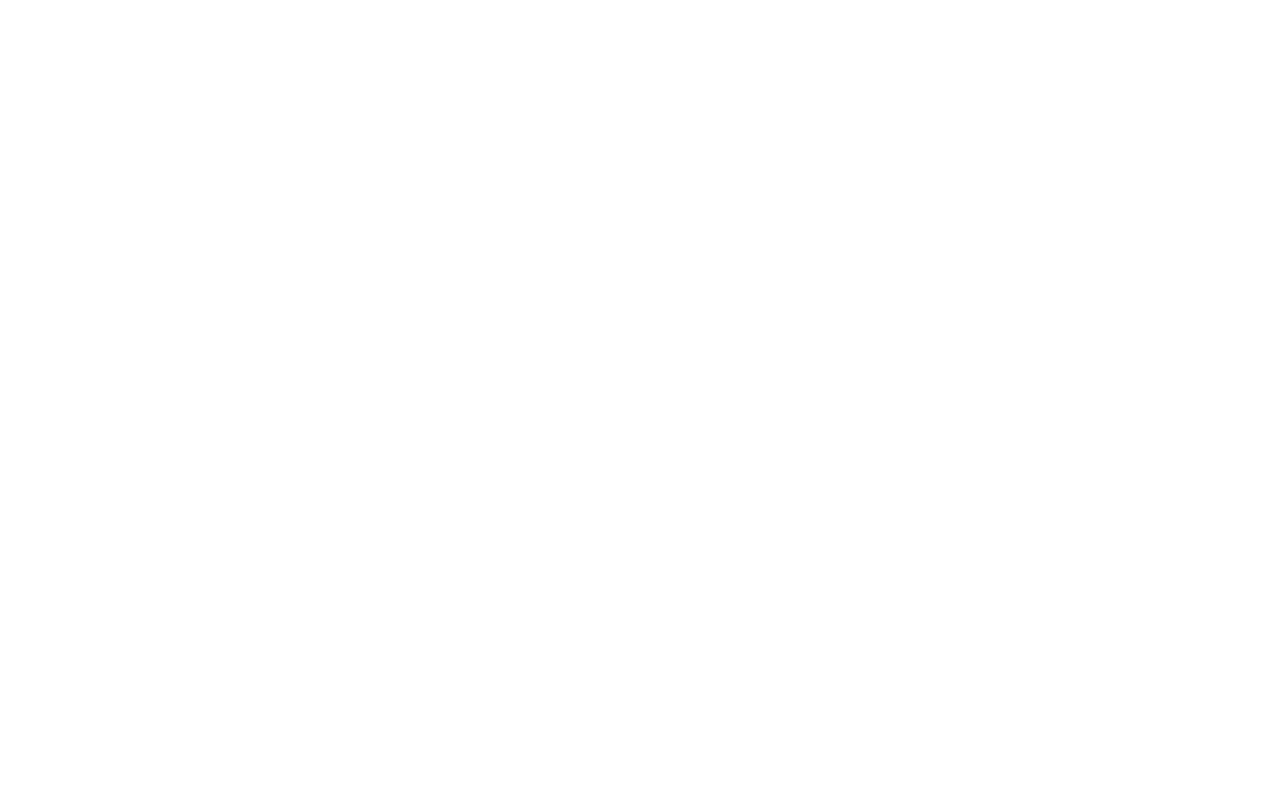
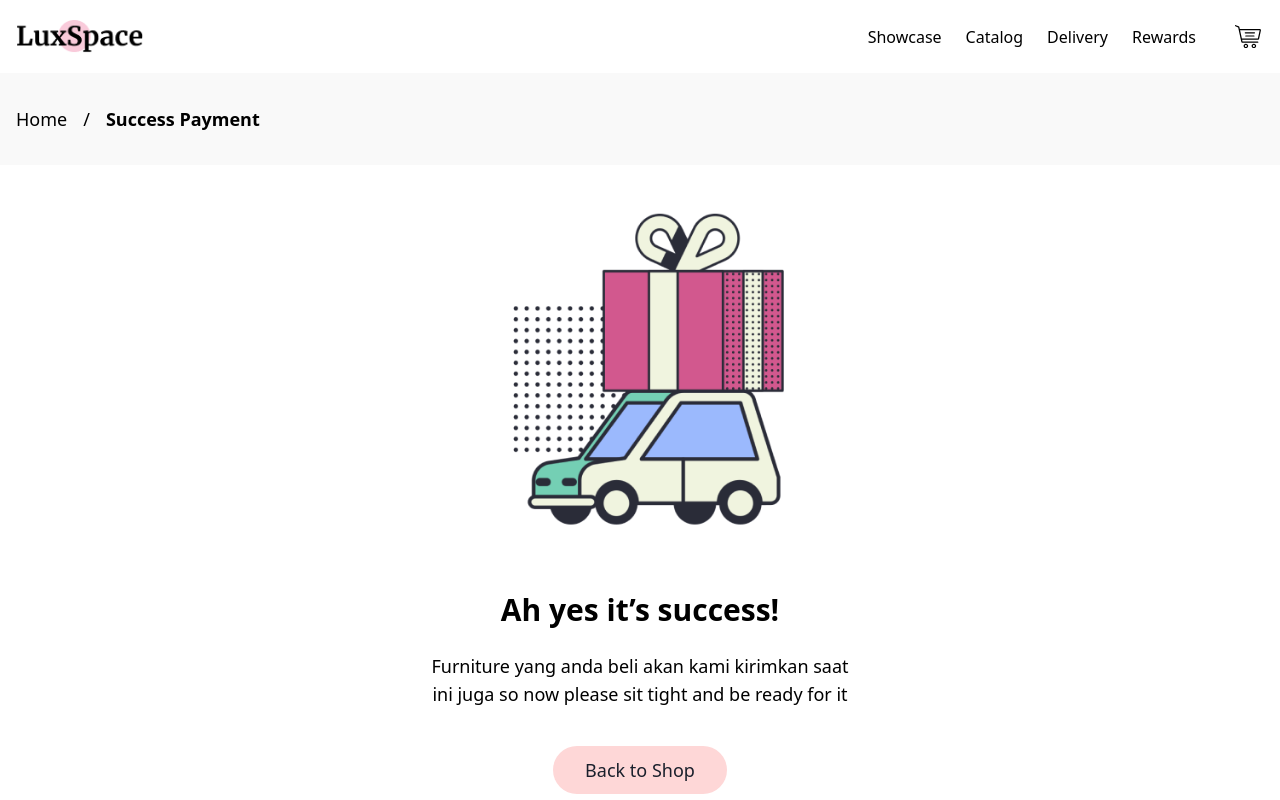
Before and after one commit to Almiramahsa/Luxspace, a React (Create React App) app in the folder luxspace-react/: page /success-payment in a window 1280 px wide. Before the commit this address had no page. Shown: the top 800 px of the page. Built offline with nearby package versions, Linux system fonts and the light colour scheme.

Commit message:
add page notfound

```diff
--- a/luxspace-react/src/App.js
+++ b/luxspace-react/src/App.js
@@ -3,6 +3,8 @@
 import HomePage from 'pages/HomePage';
 import DetailsPage from 'pages/DetailsPage';
 import CartPage from 'pages/CartPage';
+import PaymentSuccess from 'pages/PaymentSuccess';
+import NotFound from 'pages/NotFound';
 
 function App() {
   return (
@@ -12,6 +14,8 @@
           <Route exact path="/" element={<HomePage />} />
           <Route path="/categories:idc" element={<DetailsPage />} />
           <Route path="/cart" element={<CartPage />} />
+          <Route path="/success-payment" element={<PaymentSuccess />} />
+          <Route path="*" element={<NotFound />} />
         </Routes>
       </BrowserRouter>
     </div>
--- a/luxspace-react/src/pages/CartPage.js
+++ b/luxspace-react/src/pages/CartPage.js
@@ -2,8 +2,8 @@
 import Header from 'parts/Header';
 import Footer from 'parts/Footer';
 import Breadcrumb from 'components/Breadcrumb';
-import ShoppingCart from './Cart/ShoppingCart';
-import ShippingDetails from './Cart/ShippingDetails';
+import ShoppingCart from '../parts/Cart/ShoppingCart';
+import ShippingDetails from '../parts/Cart/ShippingDetails';
 
 export default function CartPage() {
   return (
--- /dev/null
+++ b/luxspace-react/src/pages/NotFound.js
@@ -0,0 +1,14 @@
+import React from 'react';
+import Header from 'parts/Header';
+import Footer from 'parts/Footer';
+import ErrorMessage from 'parts/ErrorMessage';
+
+export default function NotFound() {
+  return (
+    <>
+      <Header theme="black" />
+      <ErrorMessage />
+      <Footer />
+    </>
+  );
+}
--- /dev/null
+++ b/luxspace-react/src/pages/PaymentSuccess.js
@@ -0,0 +1,33 @@
+import React from 'react';
+import Header from 'parts/Header';
+import Footer from 'parts/Footer';
+import Breadcrumb from 'components/Breadcrumb';
+import { Link } from 'react-router-dom';
+export default function PaymentSuccess() {
+  return (
+    <>
+      <Header theme="black" />
+      <Breadcrumb
+        list={[
+          { url: '/', name: 'Home' },
+          { url: '/Success Payment', name: 'Success Payment' },
+        ]}
+      />
+      <section className="">
+        <div className="container mx-auto min-h-screen">
+          <div className="flex flex-col items-center justify-center">
+            <div className="w-full md:w-4/12 text-center">
+              <img src="/images/content/illustration-success.png" alt="Success Payment illustration" />
+              <h2 className="text-3xl font-semibold mb-6">Ah yes it’s success!</h2>
+              <p className="text-lg mb-12">Furniture yang anda beli akan kami kirimkan saat ini juga so now please sit tight and be ready for it</p>
+              <Link to="/" className="text-gray-900 bg-red-200 focus:outline-none w-full py-3 rounded-full text-lg focus:text-black transition-all duration-200 px-8 cursor-pointer">
+                Back to Shop
+              </Link>
+            </div>
+          </div>
+        </div>
+      </section>
+      <Footer />
+    </>
+  );
+}
--- /dev/null
+++ b/luxspace-react/src/parts/ErrorMessage.js
@@ -0,0 +1,21 @@
+import React from 'react';
+import { Link } from 'react-router-dom';
+
+export default function ErrorMessage({ title = '404 NOT FOUND', body = 'Sorry, but the page you were trying to view does not exist.' }) {
+  return (
+    <section className="">
+      <div className="container mx-auto min-h-screen">
+        <div className="flex flex-col items-center justify-center">
+          <div className="w-full md:w-4/12 text-center">
+            <img src="/images/content/404.svg" alt="Success Payment illustration" />
+            <h2 className="text-3xl font-semibold mb-6">{title}</h2>
+            <p className="text-lg mb-12">{body}</p>
+            <Link to="/" className="text-gray-900 bg-red-200 focus:outline-none w-full py-3 rounded-full text-lg focus:text-black transition-all duration-200 px-8 cursor-pointer">
+              Back to Shop
+            </Link>
+          </div>
+        </div>
+      </div>
+    </section>
+  );
+}
```
Also changed, not shown: luxspace-react/public/images/content/404.svg (added), luxspace-react/public/images/content/illustration-success.png (added), luxspace-react/src/parts/Cart/ShippingDetails.js (renamed from luxspace-react/src/pages/Cart/ShippingDetails.js), luxspace-react/src/parts/Cart/ShoppingCart.js (renamed from luxspace-react/src/pages/Cart/ShoppingCart.js).
